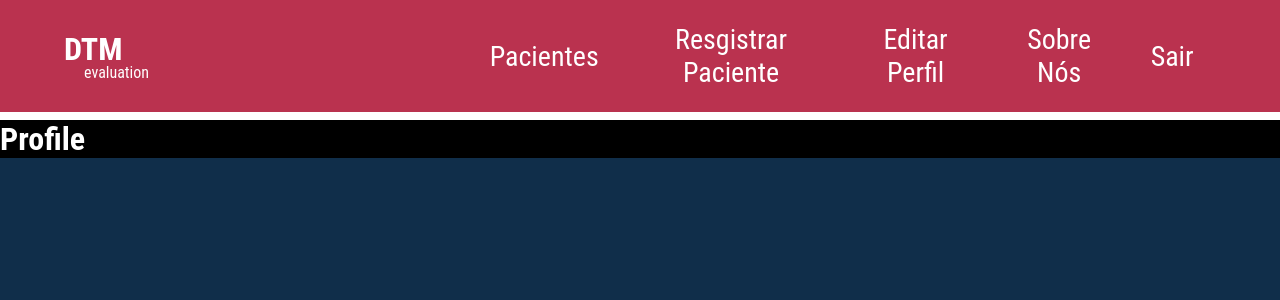
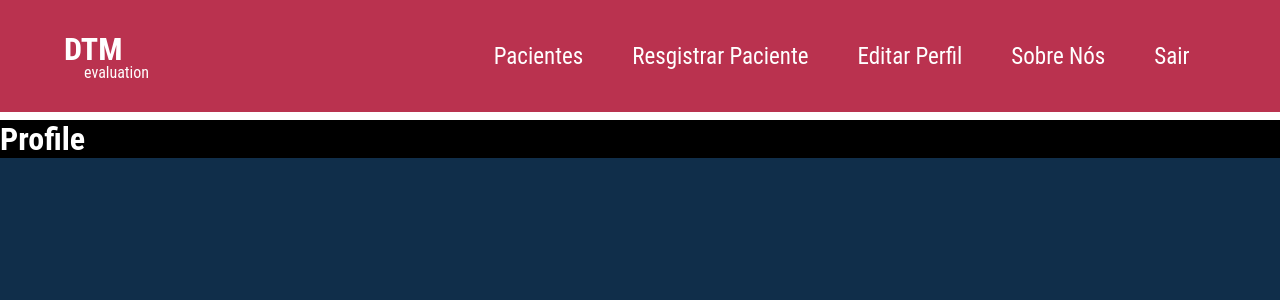
Before and after one commit to Elielson68/DTM, a React (Create React App) app in the folder front-end/: page /profile in a window 1280 px wide. Shown: the top 300 px of the page. Built offline with nearby package versions, Linux system fonts and the light colour scheme.

Commit message:
altered menu bar styling

```diff
--- a/front-end/src/components/MenuBar/styles.ts
+++ b/front-end/src/components/MenuBar/styles.ts
@@ -62,7 +62,7 @@ export const Options = styled.div`
     a {
       text-decoration: none;
       color: #fff;
-      font-size: 1.75rem;
+      font-size: 23px;
       text-align: center;
       transition: all 0.2s linear;
       &:hover {
@@ -93,7 +93,7 @@ export const MobileMenu = styled.div`
   height: 30%;
   position: fixed;
   background-color: #ba324f;
-  margin-top: -5px;
+  margin-top: -1vh;
   span {
     display: flex;
     flex-direction: row;
```
